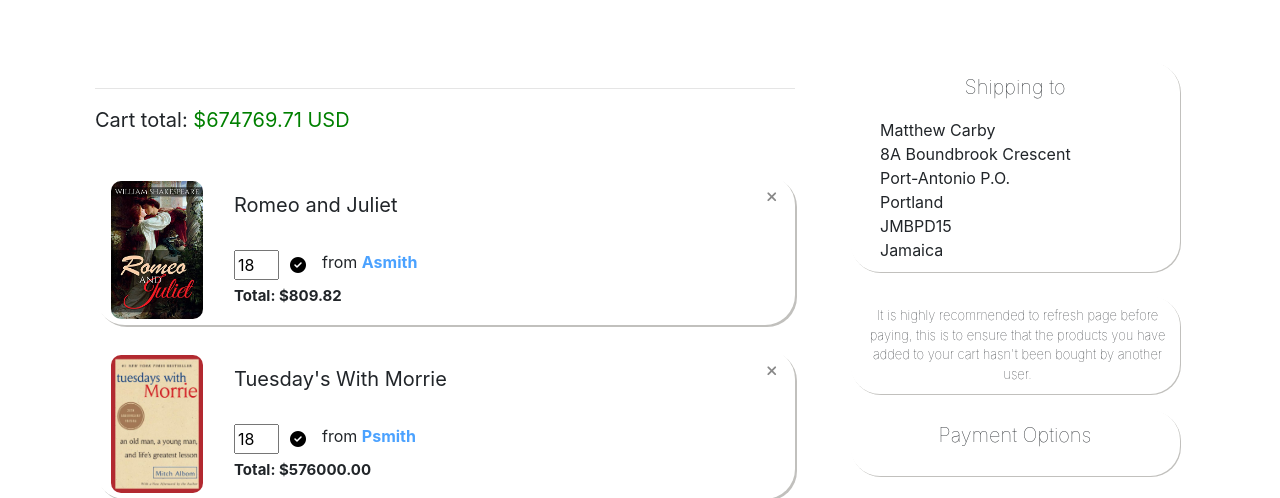
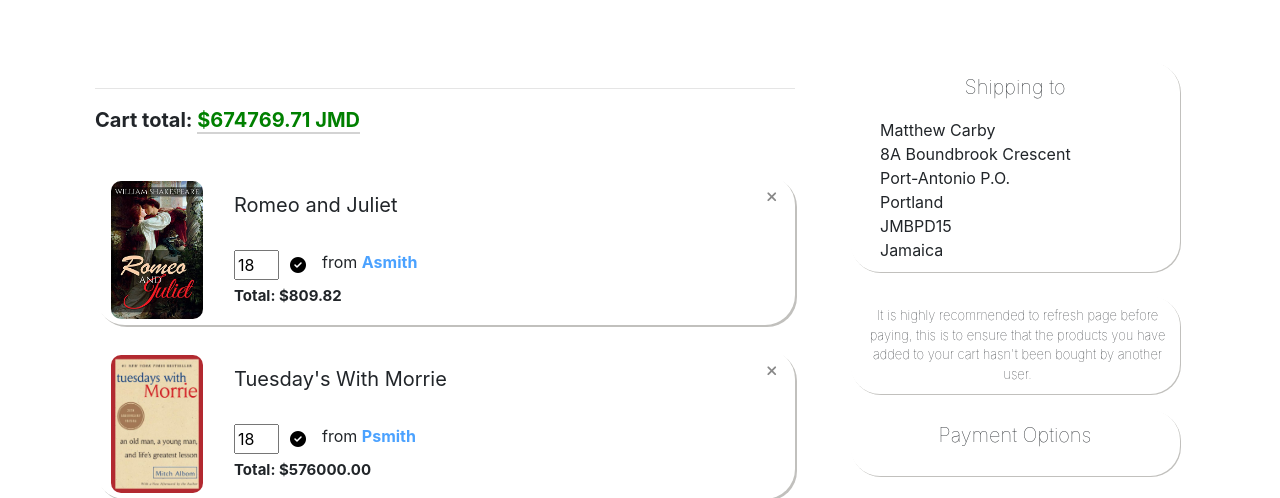
Before and after one commit to MattKen18/ecommerce, a Django app: page /checkout/ in a window 1280 px wide. Shown: the part 190-688 px from the top of the page. Run offline with Django 3.2, Linux system fonts and the light colour scheme; a user stored in the database is signed in; data comes from the database, SQL or seed files in the repository; both versions use the stored data as it was after the commit; data that the repository does not hold is empty; some libraries are stand-ins or nearby versions.

Commit message:
up to BrookeSellsBooks

```diff
--- a/EcomSite/checkout/templates/checkout/checkout.html
+++ b/EcomSite/checkout/templates/checkout/checkout.html
@@ -49,8 +49,8 @@ these items.</p>
         <p class="checkout-heading"></p>
       </div>
       <hr>
-      <div class="cart-total-heading">
-        <p>Cart total: <span>${{ cart_total|floatformat:2 }} USD</span></p>
+      <div class="cart-total-heading cart-total">
+        <p style="font-weight: bolder;">Cart total: <span>${{ cart_total|floatformat:2 }} JMD</span></p>
       </div>
       <br>
       <div class="order-details-content" style="height: 100%;">
--- a/EcomSite/static/css/main.css
+++ b/EcomSite/static/css/main.css
@@ -282,8 +282,8 @@ a.go-to:hover {
 .dropdown-menu {
   border: 1px solid black;
   height: auto;
-  min-width: 170px;
-  max-width: 170px;
+  min-width: 200px;
+  max-width: 200px;
 }
 
 
@@ -1263,7 +1263,7 @@ a.submit-qty-chg.no{
   font-weight: bolder;
 }
 
-.cart-heading.cart-total span {
+.cart-heading.cart-total span, .cart-total span {
   font-size: 20px;
   color: green;
   border-bottom: 2px solid lightgrey;
```
Also changed, not shown: EcomSite/db.sqlite3.
